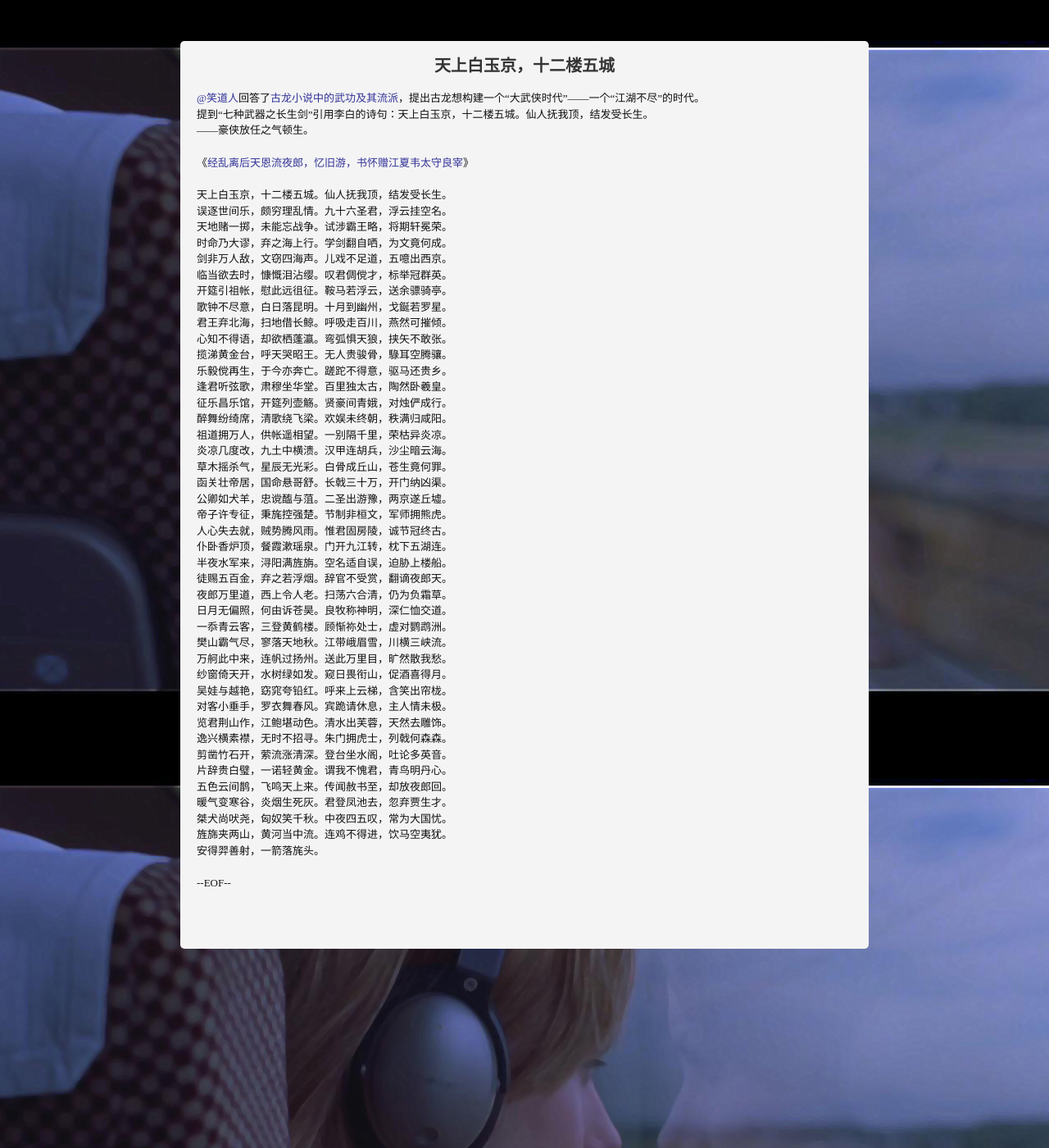
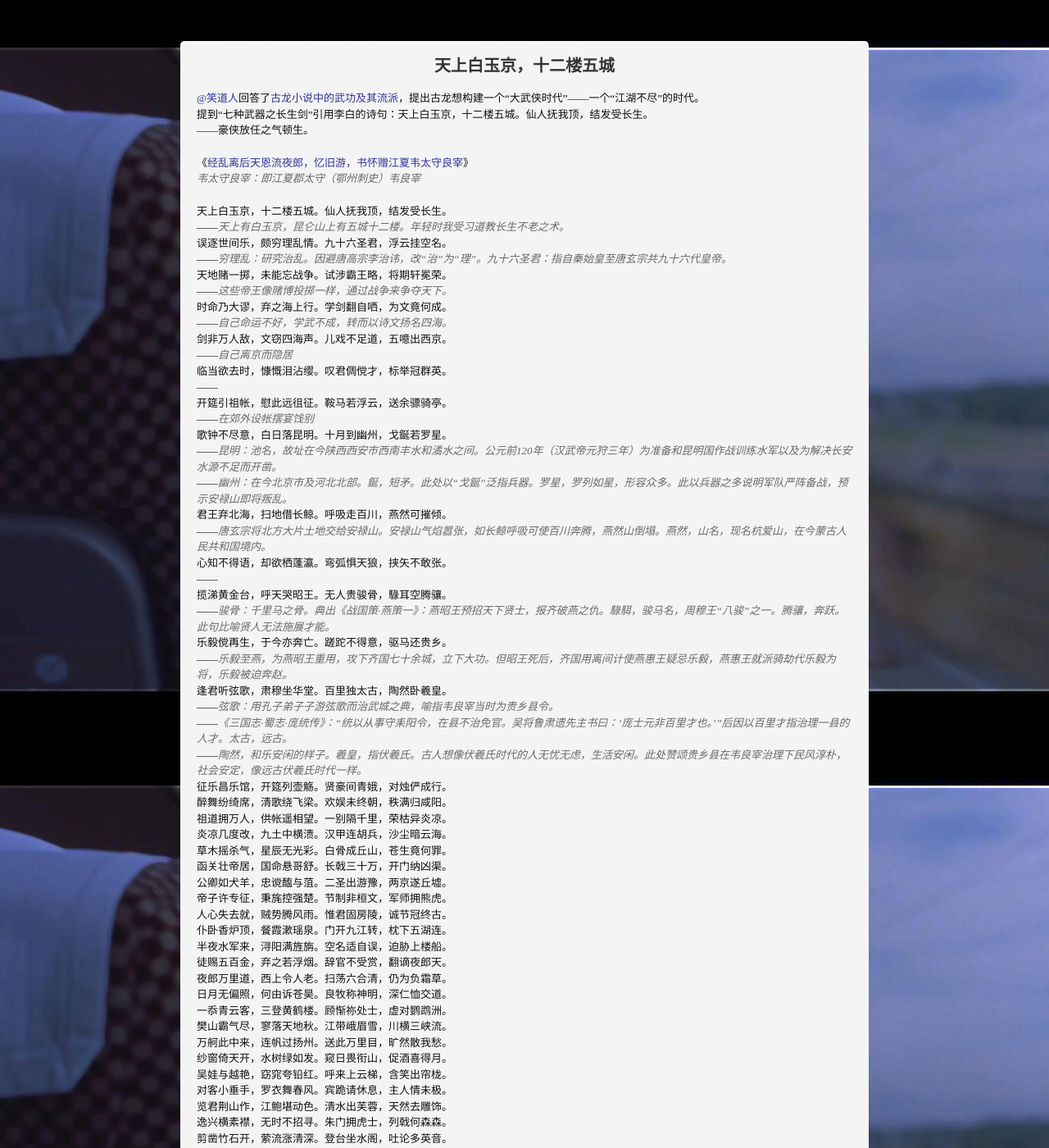
Before and after one commit to tfengmao/xanfeng, a Jekyll site: the page built from _posts/2012-11-28-hero-poet.md, in a window 1280 px wide and 1400 px high. Shown: the whole window at 82% size. Built offline with Jekyll 4.4.1, drawn with Linux system fonts in a browser that asks for light colours; Markdown is read by kramdown in place of the engine named in the settings; comment, search, counter and statistics services are not loaded.

Commit message:
add explanation

```diff
--- a/_posts/2012-11-28-hero-poet.md
+++ b/_posts/2012-11-28-hero-poet.md
@@ -10,20 +10,37 @@ tags: poet
 ——豪侠放任之气顿生。
 
 《[经乱离后天恩流夜郎，忆旧游，书怀赠江夏韦太守良宰](http://baike.baidu.com/view/1109698.htm)》
+*韦太守良宰：即江夏郡太守（鄂州刺史）韦良宰*
 
 天上白玉京，十二楼五城。仙人抚我顶，结发受长生。
+——*天上有白玉京，昆仑山上有五城十二楼。年轻时我受习道教长生不老之术。*
 误逐世间乐，颇穷理乱情。九十六圣君，浮云挂空名。
+——*穷理乱：研究治乱。因避唐高宗李治讳，改“治”为“理”。九十六圣君：指自秦始皇至唐玄宗共九十六代皇帝。*
 天地赌一掷，未能忘战争。试涉霸王略，将期轩冕荣。
+——*这些帝王像赌博投掷一样，通过战争来争夺天下。*
 时命乃大谬，弃之海上行。学剑翻自哂，为文竟何成。
+——*自己命运不好，学武不成，转而以诗文扬名四海。*
 剑非万人敌，文窃四海声。儿戏不足道，五噫出西京。
+——*自己离京而隐居*
 临当欲去时，慷慨泪沾缨。叹君倜傥才，标举冠群英。
+——
 开筵引祖帐，慰此远徂征。鞍马若浮云，送余骠骑亭。
+——*在郊外设帐摆宴饯别*
 歌钟不尽意，白日落昆明。十月到幽州，戈鋋若罗星。
+——*昆明：池名，故址在今陕西西安市西南丰水和潏水之间。公元前120年（汉武帝元狩三年）为准备和昆明国作战训练水军以及为解决长安水源不足而开凿。*
+——*幽州：在今北京市及河北北部。鋋，短矛。此处以“戈鋋”泛指兵器。罗星，罗列如星，形容众多。此以兵器之多说明军队严阵备战，预示安禄山即将叛乱。*
 君王弃北海，扫地借长鲸。呼吸走百川，燕然可摧倾。
+——*唐玄宗将北方大片土地交给安禄山。安禄山气焰嚣张，如长鲸呼吸可使百川奔腾，燕然山倒塌。燕然，山名，现名杭爱山，在今蒙古人民共和国境内。*
 心知不得语，却欲栖蓬瀛。弯弧惧天狼，挟矢不敢张。
+——
 揽涕黄金台，呼天哭昭王。无人贵骏骨，騄耳空腾骧。
+——*骏骨：千里马之骨。典出《战国策·燕策一》：燕昭王预招天下贤士，报齐破燕之仇。騄駬，骏马名，周穆王“八骏”之一。腾骧，奔跃。此句比喻贤人无法施展才能。*
 乐毅傥再生，于今亦奔亡。蹉跎不得意，驱马还贵乡。
+——*乐毅至燕，为燕昭王重用，攻下齐国七十余城，立下大功。但昭王死后，齐国用离间计使燕惠王疑忌乐毅，燕惠王就派骑劫代乐毅为将，乐毅被迫奔赵。*
 逢君听弦歌，肃穆坐华堂。百里独太古，陶然卧羲皇。
+——*弦歌：用孔子弟子子游弦歌而治武城之典，喻指韦良宰当时为贵乡县令。*
+——*《三国志·蜀志·庞统传》：“统以从事守耒阳令，在县不治免官。吴将鲁肃遗先主书曰：‘庞士元非百里才也。’”后因以百里才指治理一县的人才。太古，远古。*
+——*陶然，和乐安闲的样子。羲皇，指伏羲氏。古人想像伏羲氏时代的人无忧无虑，生活安闲。此处赞颂贵乡县在韦良宰治理下民风淳朴，社会安定，像远古伏羲氏时代一样。*
 征乐昌乐馆，开筵列壶觞。贤豪间青娥，对烛俨成行。
 醉舞纷绮席，清歌绕飞梁。欢娱未终朝，秩满归咸阳。
 祖道拥万人，供帐遥相望。一别隔千里，荣枯异炎凉。
```
